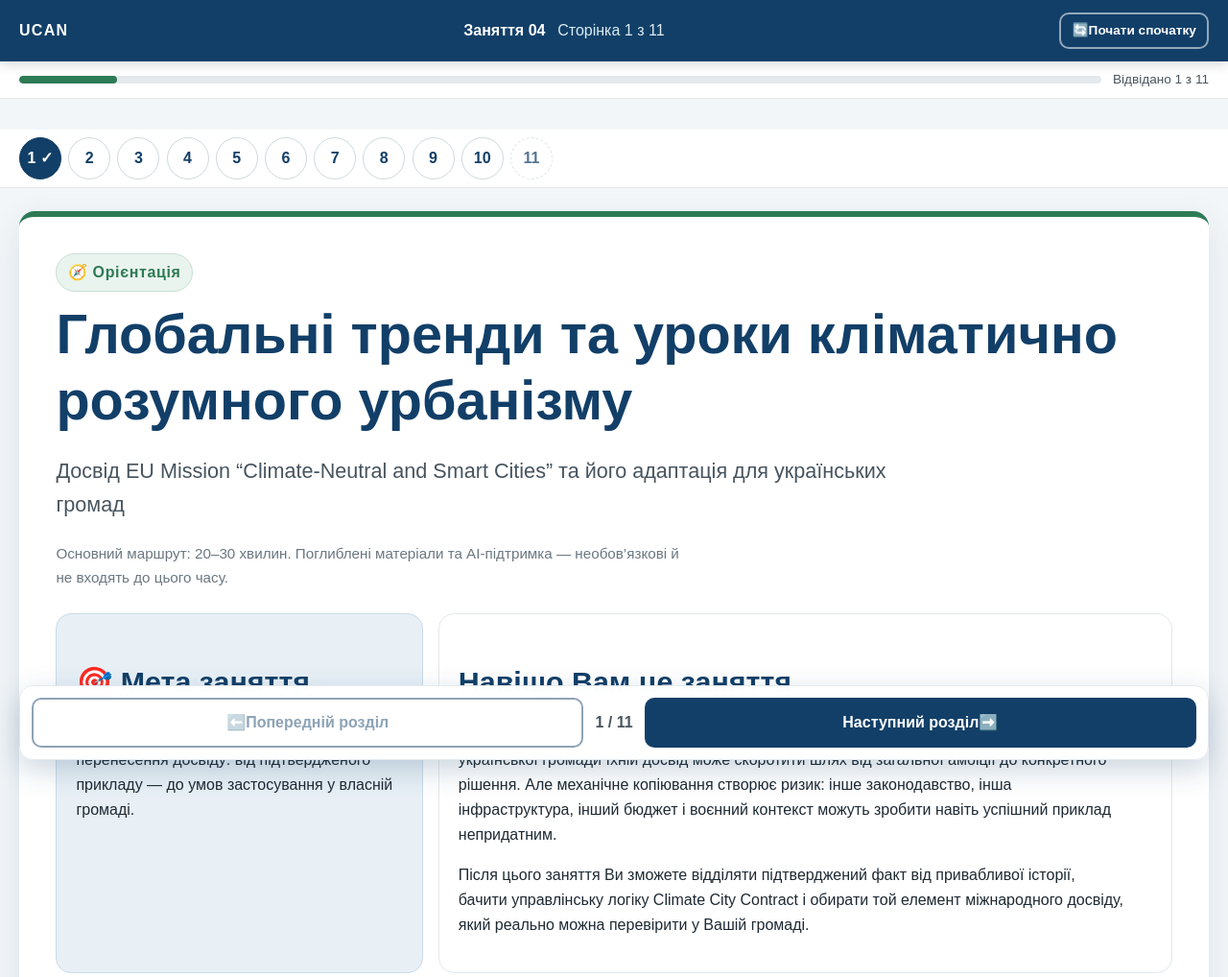
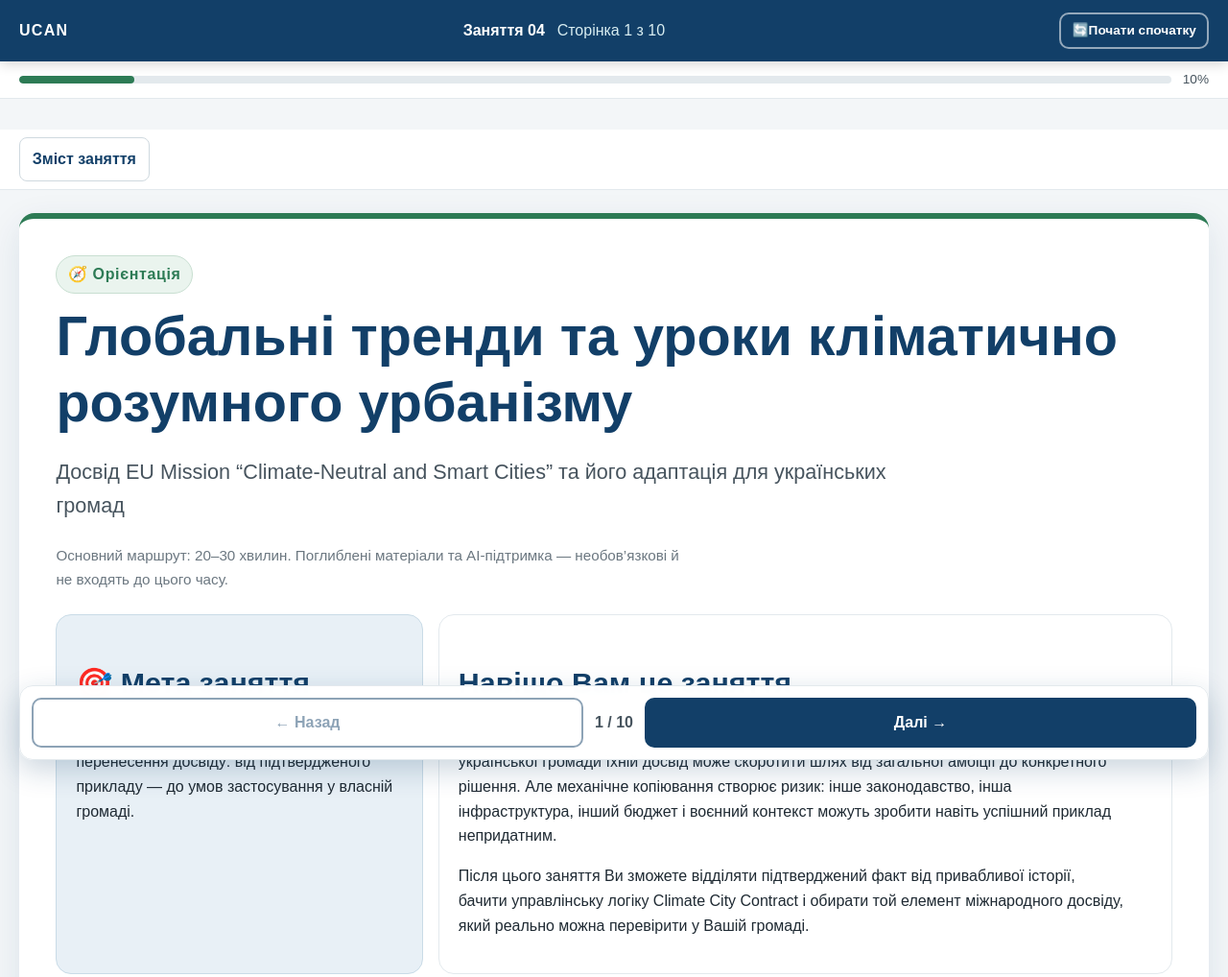
Before and after one commit to clusterceu-crypto/UCAN-Lesson04, a plain HTML site: page index.html in a window 1280 px wide. Shown: the top 1018 px of the page at 96% size. Drawn offline with Linux system fonts and the light colour scheme.

Commit message:
Кодекс 1.4

```diff
--- a/css/ucan-components.css
+++ b/css/ucan-components.css
@@ -1,11 +1,10 @@
 /* Bounded component layer; not a cross-lesson canonical runtime. */
 .site-header, .progress-shell, .section-navigation, .status-region, .lesson-main, .site-footer { max-width: none; }
-.section-navigation { display:flex; gap:.45rem; overflow-x:auto; overscroll-behavior-x:contain; padding:.5rem max(1rem,calc((100vw - var(--ucan-shell))/2)); background:var(--white); border-bottom:1px solid var(--grey-200); scrollbar-width:thin; }
-.section-navigation button { flex:0 0 auto; min-width:var(--ucan-touch); min-height:var(--ucan-touch); border:1px solid var(--grey-300); border-radius:999px; background:var(--white); color:var(--blue-900); font-weight:700; cursor:pointer; }
-.section-navigation button[data-state~="visited"]::after { content:" ✓"; }
-.section-navigation button[data-state~="completed"]::after { content:" •"; }
-.section-navigation button[data-state~="locked"] { border-style:dashed; opacity:.72; }
-.section-navigation button[aria-current="page"] { background:var(--blue-900); color:var(--white); border-color:var(--blue-900); }
+.section-navigation { padding:.5rem max(1rem,calc((100vw - var(--ucan-shell))/2)); background:var(--white); border-bottom:1px solid var(--grey-200); }
+.contents-toggle { min-height:var(--ucan-touch); border:1px solid var(--grey-300); border-radius:8px; background:var(--white); color:var(--blue-900); font-weight:700; cursor:pointer; padding:.55rem .8rem; }
+.contents-list { display:grid; grid-template-columns:repeat(auto-fit,minmax(15rem,1fr)); gap:.35rem; max-width:var(--ucan-shell); margin:.5rem auto 0; }
+.contents-list button { min-height:var(--ucan-touch); border:1px solid var(--grey-300); border-radius:8px; background:var(--white); color:var(--blue-900); font-weight:600; cursor:pointer; padding:.55rem .7rem; text-align:left; }
+.contents-list button[aria-current="page"] { background:var(--blue-900); color:var(--white); border-color:var(--blue-900); }
 .section-navigation button:focus-visible { outline:var(--focus); outline-offset:3px; }
-@media (max-width:680px) { .section-navigation { padding-inline:.5rem; } }
+@media (max-width:680px) { .section-navigation { padding-inline:.5rem; } .contents-list { grid-template-columns:1fr; } }
 @media (prefers-reduced-motion:reduce) { .section-navigation { scroll-behavior:auto; } }
--- a/index.html
+++ b/index.html
@@ -34,7 +34,7 @@
 <span class="progress-text" id="progress-text"></span>
 </div>
 <div aria-live="polite" class="status-region" id="global-status" role="status"></div>
-<nav aria-label="Розділи заняття" class="section-navigation" id="section-navigation"></nav>
+<nav aria-label="Зміст заняття" class="section-navigation" id="section-navigation"></nav>
 <main class="lesson-main" id="lesson-main" tabindex="-1">
 <section aria-labelledby="p01-title" class="lesson-page opening-page" data-page-role="opening">
 <div class="eyebrow"><span aria-hidden="true">🧭</span> Орієнтація</div>
@@ -482,24 +482,11 @@
 </div>
 <span class="visually-hidden" id="portfolio-download-note">Створює PDF локально у браузері без передавання даних на сервер.</span><p aria-live="polite" class="form-status" id="portfolio-status" role="status"></p>
 </form>
-<section class="ai-support" aria-label="AI-підтримка"><button class="button button-secondary" data-approved-prompt="L04-AI-P01" type="button">Перевірити межу між фактом та інтерпретацією.</button><button class="button button-secondary" data-approved-prompt="L04-AI-P02" type="button">Сформувати уточнювальні запитання щодо умов адаптації.</button></section>
-<section aria-labelledby="portfolio-summary-title" class="portfolio-summary" hidden="" id="portfolio-summary">
-<h2 id="portfolio-summary-title">Карта адаптації міжнародного кліматичного досвіду для громади</h2><p class="portfolio-label">Портфель мера</p>
-<p class="summary-note" id="portfolio-completion-note"></p>
-<dl id="portfolio-summary-list"></dl>
-<p class="ai-note">Цей PDF можна за Вашим рішенням передати AI-помічнику для аналізу, уточнення або вдосконалення запропонованого рішення. Не додавайте персональні чи конфіденційні дані.</p>
+<section class="ai-support" aria-label="AI-підтримка">
+<p>AI не створює Карту замість Вас. Він допомагає перевірити вже підготовлений матеріал.</p>
+<div class="button-row"><button class="button button-secondary" data-approved-prompt="L04-AI-P01" type="button">Перевірити факти та інтерпретації</button><button class="button button-secondary" data-approved-prompt="L04-AI-P02" type="button">Сформувати уточнювальні запитання</button><button class="button button-primary" data-approved-prompt="L04-AI-P03" id="preview-ai-prompt" type="button">Підготувати контекст для Заняття 05</button></div>
+<div class="button-row"><button class="button button-secondary" disabled="" id="copy-ai-prompt" type="button"><span aria-hidden="true">📋</span> <span class="button-label">Скопіювати запит</span></button></div>
 </section>
-</section>
-<section aria-labelledby="p09-title" class="lesson-page" data-page-role="support" hidden="">
-<div class="eyebrow"><span aria-hidden="true">🤖</span> Необов’язково · AI-підтримка</div>
-<h1 id="p09-title">AI-підтримка та контекст для наступного заняття</h1>
-<p>AI-підтримка може допомогти доопрацювати Карту адаптації. Цей етап необов’язковий: Ви можете перейти далі без використання AI.</p>
-<form class="ai-support" id="ai-support-form" novalidate="">
-<div class="button-row">
-<button class="button button-primary" id="preview-ai-prompt" type="submit"><span aria-hidden="true">👁️</span> <span class="button-label">Підготувати контекст для Lesson 05</span></button>
-<button class="button button-secondary" disabled="" id="copy-ai-prompt" type="button"><span aria-hidden="true">📋</span> <span class="button-label">Скопіювати запит</span></button>
-</div>
-</form>
 <section aria-labelledby="prompt-title" class="prompt-panel">
 <h2 id="prompt-title"><span aria-hidden="true">👁️</span> Попередній перегляд запиту</h2>
 <pre id="ai-prompt-preview" tabindex="0">Заповніть Карту адаптації, щоб підготувати затверджений запит.</pre>
@@ -512,6 +499,12 @@
 <pre id="next-context-preview" tabindex="0">Заповніть відповідні поля Карти адаптації.</pre>
 <button class="button button-primary" id="copy-next-context" type="button"><span aria-hidden="true">📋</span> <span class="button-label">Скопіювати контекст для наступного заняття</span></button>
 <p aria-live="polite" class="form-status" id="context-status" role="status"></p>
+</section>
+<section aria-labelledby="portfolio-summary-title" class="portfolio-summary" hidden="" id="portfolio-summary">
+<h2 id="portfolio-summary-title">Карта адаптації міжнародного кліматичного досвіду для громади</h2><p class="portfolio-label">Портфель мера</p>
+<p class="summary-note" id="portfolio-completion-note"></p>
+<dl id="portfolio-summary-list"></dl>
+<p class="ai-note">Цей PDF можна за Вашим рішенням передати AI-помічнику для аналізу, уточнення або вдосконалення запропонованого рішення. Не додавайте персональні чи конфіденційні дані.</p>
 </section>
 </section>
 <section aria-labelledby="p10-title" class="lesson-page" data-page-role="assessment" hidden="">
@@ -546,6 +539,7 @@
 <aside class="callout callout-green">
 <h2>Дякуємо за виконання завдань заняття</h2>
 <p>Вашу Карту адаптації збережено локально у цьому браузері як артефакт Портфеля мера для використання у наступному занятті.</p>
+<p>Карта адаптації завершена, а підсумковий тест пройдено.</p>
 </aside>
 <section aria-labelledby="next-title" class="content-section">
 <h2 id="next-title"><span aria-hidden="true">➡️</span> Перехід до наступного заняття</h2>
@@ -555,8 +549,8 @@
 <h2 id="completion-actions-title">Продовжити навчання</h2>
 <div class="button-row">
 <button class="button button-secondary" id="return-start" type="button"><span aria-hidden="true">↩️</span> <span class="button-label">Повернутися на початок</span></button>
-<a class="button button-secondary" hidden="" href="#" id="previous-lesson-link" rel="noopener"><span aria-hidden="true">⬅️</span> <span class="button-label">Повернутися до попереднього заняття</span></a>
-<a class="button button-primary" hidden="" href="#" id="next-lesson-link" rel="noopener"><span class="button-label">Перейти до наступного заняття</span> <span aria-hidden="true">➡️</span></a>
+<a class="button button-secondary" hidden="" href="#" id="previous-lesson-link" rel="noopener"><span class="button-label">← До Заняття 03</span></a>
+<a class="button button-primary" hidden="" href="#" id="next-lesson-link" rel="noopener"><span class="button-label">Перейти до Заняття 05 →</span></a>
 </div>
 </section></section>
 </main>
@@ -571,9 +565,9 @@
 <button class="button button-primary" id="copy-ai-prompt-dialog" type="button"><span aria-hidden="true">📋</span> <span class="button-label">Скопіювати запит</span></button>
 </div>
 </div></dialog><nav aria-label="Переходи між сторінками" class="lesson-nav">
-<button class="button button-secondary" id="prev-page" type="button"><span aria-hidden="true">⬅️</span> <span class="button-label">Попередній розділ</span></button>
+<button class="button button-secondary" id="prev-page" type="button"><span class="button-label">← Назад</span></button>
 <span aria-live="polite" class="nav-page-count" id="nav-page-count"></span>
-<button class="button button-primary" id="next-page" type="button"><span class="button-label">Наступний розділ</span> <span aria-hidden="true">➡️</span></button>
+<button class="button button-primary" id="next-page" type="button"><span class="button-label">Далі →</span></button>
 </nav>
 <footer class="site-footer">
 <span>UCAN · Заняття 04</span>
--- a/js/lesson04.js
+++ b/js/lesson04.js
@@ -250,7 +250,7 @@
     const percent = Math.round((visited.size / pages.length) * 100);
     progressFill.style.width = `${percent}%`;
     progressBar.setAttribute('aria-valuenow', String(percent));
-    progressText.textContent = `Відвідано ${visited.size} з ${pages.length}`;
+    progressText.textContent = `${percent}%`;
   }
 
   function renderSelfCheck() {
@@ -821,11 +821,6 @@
     openPromptDialog(prompt);
   }
 
-  function handleAiPrompt(event) {
-    event.preventDefault();
-    prepareAiPrompt('L04-AI-P03', event.currentTarget.querySelector('#preview-ai-prompt'));
-  }
-
   async function copyText(text, statusElement, successMessage) {
     if (!text || !text.trim()) {
       statusElement.textContent = 'Немає тексту для копіювання.';
@@ -935,8 +930,6 @@
     document.getElementById('portfolio-form').addEventListener('submit', handlePortfolioSubmit);
     document.getElementById('clear-portfolio').addEventListener('click', clearPortfolio);
     document.getElementById('download-portfolio').addEventListener('click', downloadPortfolioPdf);
-    document.getElementById('ai-support-form').addEventListener('submit', handleAiPrompt);
-
     document.querySelectorAll('[data-approved-prompt]').forEach(button => {
       button.addEventListener('click', () => {
         prepareAiPrompt(button.dataset.approvedPrompt, button);
@@ -1006,7 +999,7 @@
     const savedAssessment = storageGet(keys.assessment, { passed: false });
     assessmentPassed = Boolean(savedAssessment.passed);
     const savedVisited = storageGet(keys.visited, [0]);
-    visited = new Set(Array.isArray(savedVisited) ? savedVisited.filter(Number.isInteger) : [0]);
+    visited = new Set(Array.isArray(savedVisited) ? savedVisited.filter(index => Number.isInteger(index) && index >= 0 && index < pages.length) : [0]);
     if (visited.size === 0) visited.add(0);
 
     renderSelfCheck();
--- a/js/ucan-compat-runtime.js
+++ b/js/ucan-compat-runtime.js
@@ -1,39 +1,52 @@
-/* Bounded Lesson 04 compatibility runtime; does not claim cross-lesson authority. */
+/* Bounded Lesson 04 contents control, aligned to the Course UX pattern. */
 (() => {
   'use strict';
   const config = window.UCAN_L04_CONFIG;
   const pages = Array.from(document.querySelectorAll('.lesson-page'));
-  const strip = document.getElementById('section-navigation');
-  if (!config || !strip || pages.length !== config.pages.length) return;
-  const key = `${config.storageNamespace}:visited`;
-  const buttons = config.pages.map(({ index, shortLabel }) => {
+  const host = document.getElementById('section-navigation');
+  if (!config || !host || pages.length !== config.pages.length) return;
+
+  const toggle = document.createElement('button');
+  toggle.type = 'button';
+  toggle.className = 'contents-toggle';
+  toggle.textContent = 'Зміст заняття';
+  toggle.setAttribute('aria-expanded', 'false');
+  toggle.setAttribute('aria-controls', 'lesson-contents-list');
+
+  const list = document.createElement('div');
+  list.id = 'lesson-contents-list';
+  list.className = 'contents-list';
+  list.hidden = true;
+  const controls = config.pages.map(({ index }) => {
+    const control = document.createElement('button');
     const page = pages[index];
-    const button = document.createElement('button');
-    button.type = 'button'; button.textContent = shortLabel;
-    button.dataset.pageIndex = String(index);
-    button.setAttribute('aria-label', `Розділ ${index + 1}: ${page.querySelector('h1, h2')?.textContent?.trim() || ''}`);
-    button.addEventListener('click', () => {
+    control.type = 'button';
+    control.textContent = `${index + 1}. ${page.querySelector('h1')?.textContent?.trim() || ''}`;
+    control.addEventListener('click', () => {
       const current = pages.findIndex(candidate => !candidate.hidden);
       if (index === current) return;
-      const control = document.getElementById(index > current ? 'next-page' : 'prev-page');
-      for (let step = 0; step < Math.abs(index - current); step += 1) control?.click();
+      const navigationControl = document.getElementById(index > current ? 'next-page' : 'prev-page');
+      for (let step = 0; step < Math.abs(index - current); step += 1) navigationControl?.click();
+      list.hidden = true;
+      toggle.setAttribute('aria-expanded', 'false');
     });
-    return button;
+    list.appendChild(control);
+    return control;
   });
-  strip.replaceChildren(...buttons);
+
+  toggle.addEventListener('click', () => {
+    list.hidden = !list.hidden;
+    toggle.setAttribute('aria-expanded', String(!list.hidden));
+  });
+  host.replaceChildren(toggle, list);
+
   function update() {
     const current = pages.findIndex(page => !page.hidden);
-    let visited = [];
-    try { visited = JSON.parse(localStorage.getItem(key) || '[]'); } catch (_) { visited = []; }
-    buttons.forEach((button, index) => {
-      const states = [];
-      if (index === current) { button.setAttribute('aria-current', 'page'); states.push('current'); }
-      else button.removeAttribute('aria-current');
-      if (visited.includes(index)) states.push('visited');
-      if (pages[index].dataset.pageRole === 'completion' && index !== current && pages[index].hidden) states.push('locked');
-      button.dataset.state = states.join(' ');
+    controls.forEach((control, index) => {
+      if (index === current) control.setAttribute('aria-current', 'page');
+      else control.removeAttribute('aria-current');
     });
   }
-  new MutationObserver(update).observe(document.querySelector('main'), { subtree:true, attributes:true, attributeFilter:['hidden'] });
-  window.addEventListener('storage', update); update();
+  new MutationObserver(update).observe(document.querySelector('main'), { subtree: true, attributes: true, attributeFilter: ['hidden'] });
+  update();
 })();
```
Also changed, not shown: js/lesson04-config.js, 3 other files.
